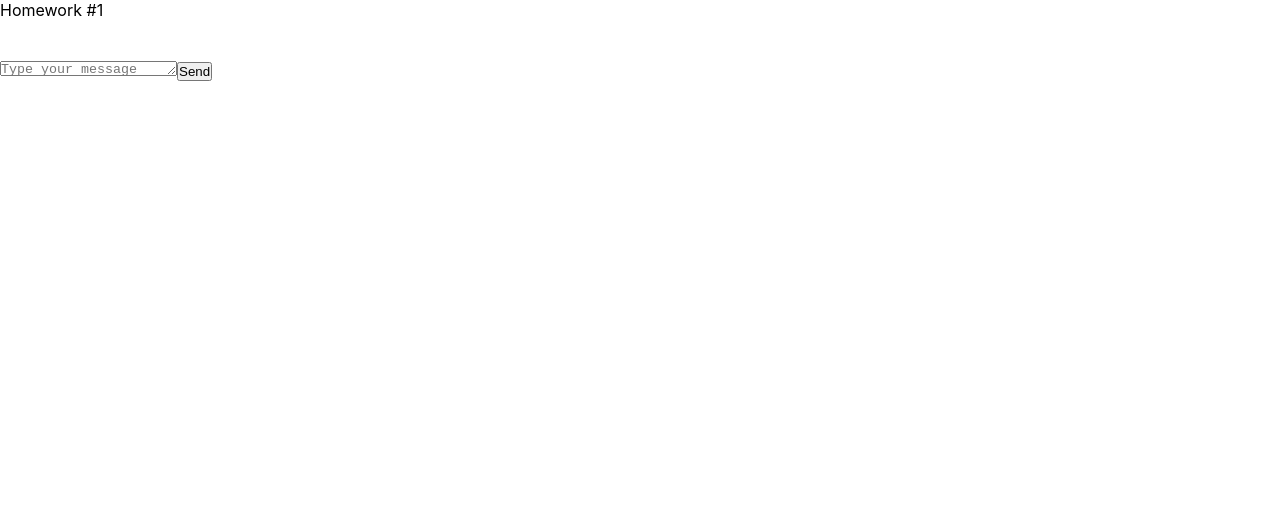
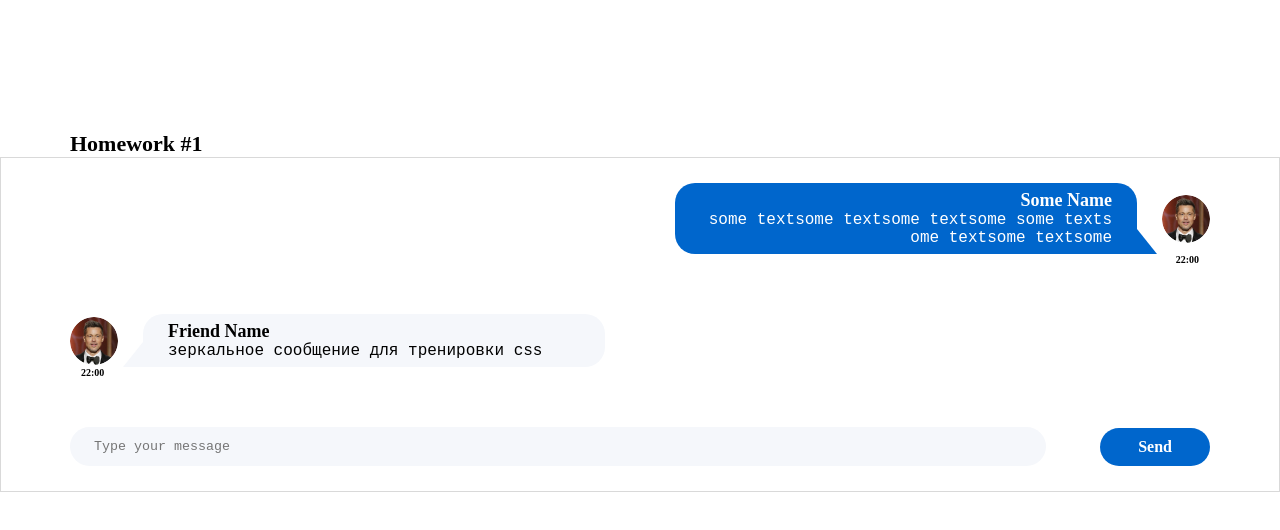
Before and after one commit to JuliaNezhel/hws2-master, a React (Create React App) app: page / in a window 1280 px wide. Shown: the top 530 px of the page. Built offline with nearby package versions, Linux system fonts and the light colour scheme.

Commit message:
1 Home Work

```diff
--- a/package.json
+++ b/package.json
@@ -1,6 +1,6 @@
 {
   "name": "hws2",
-  "homepage": "http://IgnatZakalinsky.github.io/hws2",
+  "homepage": "http://JuliaNezhel.github.io/hws2-master",
   "version": "0.1.0",
   "private": true,
   "dependencies": {
@@ -32,7 +32,7 @@
     "build": "react-scripts build",
     "test": "react-scripts test",
     "eject": "react-scripts eject",
-    "predeploy": "npm run build",
+    "predeploy": "yarn run build",
     "deploy": "gh-pages -d build"
   },
   "eslintConfig": {
--- a/src/s1-main/App.module.css
+++ b/src/s1-main/App.module.css
@@ -3,9 +3,16 @@
 }
 
 .hw {
-
+    border: solid 1px #D9D9D9;
+    margin-bottom: 260px;
+    padding: 25px;
 }
 
 .hwTitle {
+    max-width: 1140px;
+    margin: 131px auto 0;
 
+    font-family: Montserrat;
+    font-size: 22px;
+    font-weight: 600;
 }
--- a/src/s2-homeworks/hw01/HW1.tsx
+++ b/src/s2-homeworks/hw01/HW1.tsx
@@ -14,7 +14,21 @@ import avatar from './avatar.png'
 * */
 
 // нужно создать правильный тип вместо any
-export type MessageType = any
+export type MessageType = {
+    id: number
+    user: UserType
+    message: MesType
+}
+
+type UserType = {
+    avatar: string
+    name: string
+}
+
+type MesType = {
+    text: string
+    time: string
+}
 
 // структуру объекта не менять
 export const message0: MessageType = {
@@ -24,10 +38,11 @@ export const message0: MessageType = {
         name: 'Some Name',  // можно менять
     },
     message: {
-        text: 'some textsome textsome textsome textsome textsome textsome text', // можно менять
+        text: 'some textsome textsome textsome some textsome textsome textsome', // можно менять
         time: '22:00', // можно менять
     },
 }
+
 export const friendMessage0: MessageType = {
     id: 100,
     user: {
--- a/src/s2-homeworks/hw01/friend-message/FriendMessage.module.css
+++ b/src/s2-homeworks/hw01/friend-message/FriendMessage.module.css
@@ -1,31 +1,57 @@
 .friendMessage {
-
+    max-width: 1140px;
+    margin: 0 auto;
+    margin-bottom: 49px;
+    font-family: 'Montserrat';
 }
 
 .friendImageAndText {
-
+    display: flex;
+    align-items: center;
 }
 
 .friendImageAndText img {
-
+    width: 48px;
+    height: 48px;
+    border-radius: 50%;
 }
 
 .friendText {
-
+    width: 462px;
+    color: #000;
+    background-color: #F5F7FB;
+    border-radius: 20px 20px 20px 0px;
+    padding: 7px 25px;
+    margin-left: 25px;
+    position: relative;
 }
 
 .friendText:after {
-
+    content: '';
+    position: absolute;
+    left: -20px;
+    bottom: 0px;
+    border: 20px solid transparent;
+    /* border-right: 20px solid #F5F7FB; */
+    border-bottom: 25px solid #F5F7FB;
+    z-index: -4;
 }
 
 .friendName {
-
+    font-size: 18px;
+    font-weight: 600;
 }
 
 .friendMessageText {
-
+    font-size: 16px;
+    font-weight: 400;
+    word-wrap: break-word;
+    white-space: pre-wrap;
 }
 
 .friendTime {
-
+    color: #000;
+    font-size: 10px;
+    font-weight: 600;
+    padding-left: 11px;
 }
--- a/src/s2-homeworks/hw01/friend-message/FriendMessage.tsx
+++ b/src/s2-homeworks/hw01/friend-message/FriendMessage.tsx
@@ -1,8 +1,13 @@
 import React from 'react'
+import { MessageType } from '../HW1'
 import s from './FriendMessage.module.css'
 
+type FriendMessagePropsType ={
+    message: MessageType
+}
+
 // создать тип вместо any и отобразить приходящие данные
-const FriendMessage = (props: any) => {
+const FriendMessage = (props: FriendMessagePropsType) => {
     return (
         <div
             id={'hw1-friend-message-' + props.message.id}
@@ -12,7 +17,7 @@ const FriendMessage = (props: any) => {
                 <img
                     id={'hw1-friend-avatar-' + props.message.id}
                     // создаёт студент
-
+                    src={props.message.user.avatar}
                     //
                 />
                 <div className={s.friendText}>
@@ -21,7 +26,7 @@ const FriendMessage = (props: any) => {
                         className={s.friendName}
                     >
                         {/*создаёт студент*/}
-
+                        {props.message.user.name}
                         {/**/}
                     </div>
                     <pre
@@ -29,7 +34,7 @@ const FriendMessage = (props: any) => {
                         className={s.friendMessageText}
                     >
                         {/*создаёт студент*/}
-
+                        {props.message.message.text}
                         {/**/}
                     </pre>
                 </div>
@@ -39,7 +44,7 @@ const FriendMessage = (props: any) => {
                 className={s.friendTime}
             >
                 {/*создаёт студент*/}
-
+                {props.message.message.time}
                 {/**/}
             </div>
         </div>
--- a/src/s2-homeworks/hw01/message-sender/MessageSender.module.css
+++ b/src/s2-homeworks/hw01/message-sender/MessageSender.module.css
@@ -1,18 +1,32 @@
 .sendForm {
-
+    max-width: 1140px;
+    margin: 0 auto;
+    display: flex;
+    justify-content: space-between;
+    align-items: center;
 }
 
 .textarea {
-
+    width: 976px;
+    height: 40px;
+    background-color: #F5F7FB;
+    border-radius: 20px;
+    padding: 12px 24px;
+    border: none;
+    resize: none;
 }
 
 .button {
-
+    padding: 10px 38px;
+    background-color: #0066CC;
+    color: #FFF;
+    border: none;
+    border-radius: 20px;
+    font-family: 'Montserrat';
+    font-size: 16px;
+    font-weight: 600;
 }
 
-.button:hover {
+.button:hover {}
 
-}
-.button:active {
-
-}
+.button:active {}
--- a/src/s2-homeworks/hw01/message/Message.module.css
+++ b/src/s2-homeworks/hw01/message/Message.module.css
@@ -1,31 +1,62 @@
 .message {
-
+    max-width: 1140px;
+    margin: 0 auto;
+    margin-bottom: 49px;
+    font-family: 'Montserrat';
 }
 
 .imageAndText {
-
+    word-break: break-all;
+    display: flex;
+    flex-direction: row-reverse;
+    align-items: center;
 }
 
 .imageAndText img {
-
+    width: 48px;
+    height: 48px;
+    border-radius: 50%;
 }
 
 .text {
-
+    width: 462px;
+    color: #FFF;
+    background-color: #06C;
+    border-radius: 20px 20px 0px 20px;
+    text-align: right;
+    padding: 7px 25px;
+    margin-right: 25px;
+    position: relative;
 }
 
 .text:after {
-
+    content: '';
+    position: absolute;
+    left: 100%;
+    bottom: 0px;
+    border: 20px solid transparent;
+    border-left: 0px solid #06C;
+    border-bottom: 25px solid #06C;
+    z-index: -4;
 }
 
 .name {
-
+    font-size: 18px;
+    font-weight: 600;
 }
 
 .messageText {
+    font-size: 16px;
+    font-weight: 400;
+    word-wrap: break-word;
+    white-space: pre-wrap;
 
 }
 
 .time {
-
+    color: #000;
+    font-size: 10px;
+    font-weight: 600;
+    text-align: right;
+    padding-right: 11px;
 }
--- a/src/s2-homeworks/hw01/message/Message.tsx
+++ b/src/s2-homeworks/hw01/message/Message.tsx
@@ -1,8 +1,12 @@
 import React from 'react'
+import { MessageType } from '../HW1'
 import s from './Message.module.css'
 
 // нужно создать правильный тип вместо any
-export type MessagePropsType = any
+export type MessagePropsType = {
+    message: MessageType
+}
+
 
 // нужно отобразить приходящие данные
 const Message = (props: MessagePropsType) => {
@@ -11,26 +15,24 @@ const Message = (props: MessagePropsType) => {
             <div className={s.imageAndText}>
                 <img
                     id={'hw1-avatar-' + props.message.id}
-                    // создаёт студент
-
-                    //
+                    src={props.message.user.avatar}
                 />
                 <div className={s.text}>
                     <div id={'hw1-name-' + props.message.id} className={s.name}>
                         {/*создаёт студент*/}
-
+                        {props.message.user.name}
                         {/**/}
                     </div>
                     <pre id={'hw1-text-' + props.message.id} className={s.messageText}>
                         {/*создаёт студент*/}
-
+                        {props.message.message.text}
                         {/**/}
                     </pre>
                 </div>
             </div>
             <div id={'hw1-time-' + props.message.id} className={s.time}>
                 {/*создаёт студент*/}
-
+                {props.message.message.time}
                 {/**/}
             </div>
         </div>
```
Also changed, not shown: 1 other file (tests, documents, lock files or other folders).
